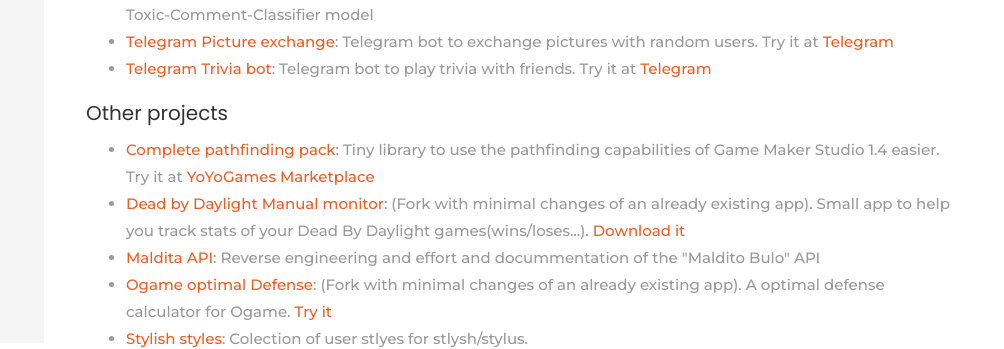
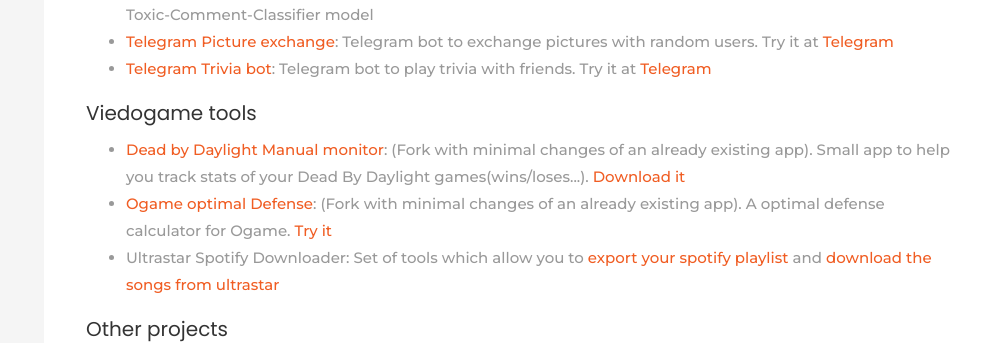
Before and after one commit to LuisMayo/personal-page, a plain HTML site: page personal-projects.html in a window 1280 px wide. Shown: the part 457-806 px from the top of the page, 276-1280 px from the left. Drawn offline with Linux system fonts and the light colour scheme; files whose address does not match are found by name.

Commit message:
Created video-games tools section

```diff
--- a/personal-projects.html
+++ b/personal-projects.html
@@ -100,6 +100,25 @@
             </ul>
           </div>
           <div>
+          <h5 class="h5">Viedogame tools</h5>
+            <ul>
+              <li>
+                <a target="_blank" href="https://github.com/LuisMayo/DBD-Monitor">Dead by Daylight Manual monitor</a>:
+                (Fork with minimal changes of an already existing app). Small app to help you track stats of your Dead By Daylight games(wins/loses...).
+                <a target="_blank" href="https://github.com/LuisMayo/DBD-Monitor/releases/download/1.0/setup.exe"> Download it</a>
+              </li>
+              <li>
+                <a target="_blank" href="https://github.com/LuisMayo/OGameOptimalDefense">Ogame optimal Defense</a>:
+                (Fork with minimal changes of an already existing app). A optimal defense calculator for Ogame.
+                <a target="_blank" href="https://luismayo.github.io/OGameOptimalDefense/">Try it</a>
+              </li>
+              <li>
+                Ultrastar Spotify Downloader:
+                Set of tools which allow you to <a target="_blank" href="https://github.com/LuisMayo/spotify-ultrastar-downloader">export your spotify playlist</a> and <a target="_blank" href="https://github.com/LuisMayo/ultrastar-downloader">download the songs from ultrastar</a>
+              </li>
+            </ul>
+          </div>
+          <div>
             <h5 class="h5">Other projects</h5>
             <ul>
               <li>
@@ -108,18 +127,8 @@
                 Try it at <a target="_blank" href="https://marketplace.yoyogames.com/assets/3165/complete-pathfinding-pack">YoYoGames Marketplace</a>
               </li>
               <li>
-                <a target="_blank" href="https://github.com/LuisMayo/DBD-Monitor">Dead by Daylight Manual monitor</a>:
-                (Fork with minimal changes of an already existing app). Small app to help you track stats of your Dead By Daylight games(wins/loses...).
-                <a target="_blank" href="https://github.com/LuisMayo/DBD-Monitor/releases/download/1.0/setup.exe"> Download it</a>
-              </li>
-              <li>
                 <a target="_blank" href="https://github.com/LuisMayo/MalditaAPI-re">Maldita API</a>:
                 Reverse engineering and effort and docummentation of the "Maldito Bulo" API
-              </li>
-              <li>
-                <a target="_blank" href="https://github.com/LuisMayo/OGameOptimalDefense">Ogame optimal Defense</a>:
-                (Fork with minimal changes of an already existing app). A optimal defense calculator for Ogame.
-                <a target="_blank" href="https://luismayo.github.io/OGameOptimalDefense/">Try it</a>
               </li>
               <li>
                 <a target="_blank" href="https://github.com/LuisMayo/stylish-styles">Stylish styles</a>:
```
